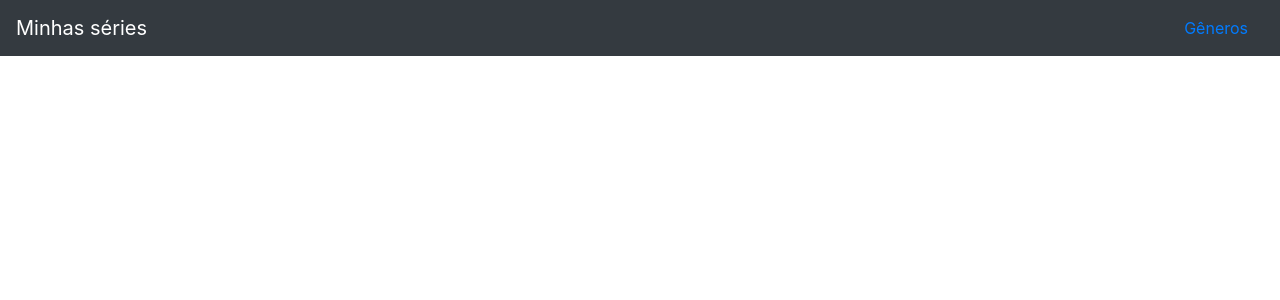
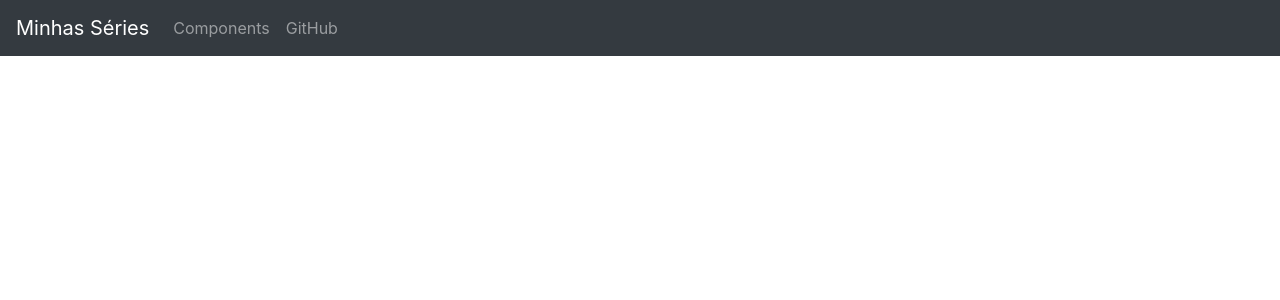
Before and after one commit to jorge-lucas5/MinhasSeries, a React (Create React App) app: page / in a window 1280 px wide. Shown: the top 300 px of the page. Built offline with nearby package versions, Linux system fonts and the light colour scheme.

Commit message:
add componente Header

```diff
--- a/package.json
+++ b/package.json
@@ -9,6 +9,7 @@
     "bootstrap": "^4.6.0",
     "react": "^17.0.1",
     "react-dom": "^17.0.1",
+    "react-router-dom": "^5.2.0",
     "react-scripts": "4.0.3",
     "reactstrap": "^8.9.0",
     "web-vitals": "^1.0.1"
@@ -36,5 +37,8 @@
       "last 1 firefox version",
       "last 1 safari version"
     ]
+  },
+  "devDependencies": {
+    "@types/reactstrap": "^8.7.2"
   }
 }
--- a/src/App.js
+++ b/src/App.js
@@ -1,23 +1,9 @@
-import { useState } from "react";
-import { Navbar, NavbarBrand, Collapse, Nav, NavItem, NavLink, NavbarToggler } from "reactstrap";
+import { Header } from "./components/Header";
+
 function App() {
-
-  const [open, setOpen] = useState(false);
-  const toggle = () => { setOpen(!open) };
   return (
     <div>
-      <Navbar color='dark' dark expand='md'>
-        <NavbarBrand href='#'>Minhas séries</NavbarBrand>
-        <NavbarToggler onClick={toggle}></NavbarToggler>
-        <Collapse isOpen={open} navbar>
-          <Nav className='ml-auto'>
-            <NavItem>
-              <NavLink href='/'>Gêneros</NavLink>
-            </NavItem>
-          </Nav>
-        </Collapse>
-      </Navbar>
-
+      <Header />
     </div>
   );
 }
--- /dev/null
+++ b/src/components/Header.js
@@ -0,0 +1,26 @@
+import { Navbar, NavbarBrand, Collapse, Nav, NavItem, NavLink, NavbarToggler } from "reactstrap";
+import React, { useState } from "react";
+
+export function Header() {
+    const [isOpen, setIsOpen] = useState(false);
+    const toggle = () => setIsOpen(!isOpen);
+
+    return (
+        <div>
+            <Navbar color="dark" dark expand="md">
+                <NavbarBrand href="/">Minhas Séries</NavbarBrand>
+                <NavbarToggler onClick={toggle} />
+                <Collapse isOpen={isOpen} navbar>
+                    <Nav className="" navbar>
+                        <NavItem>
+                            <NavLink href="/components/">Components</NavLink>
+                        </NavItem>
+                        <NavItem>
+                            <NavLink href="https://github.com/reactstrap/reactstrap">GitHub</NavLink>
+                        </NavItem>
+                    </Nav>
+                </Collapse>
+            </Navbar>
+        </div>
+    );
+}
```
Also changed, not shown: 1 other file (tests, documents, lock files or other folders).
